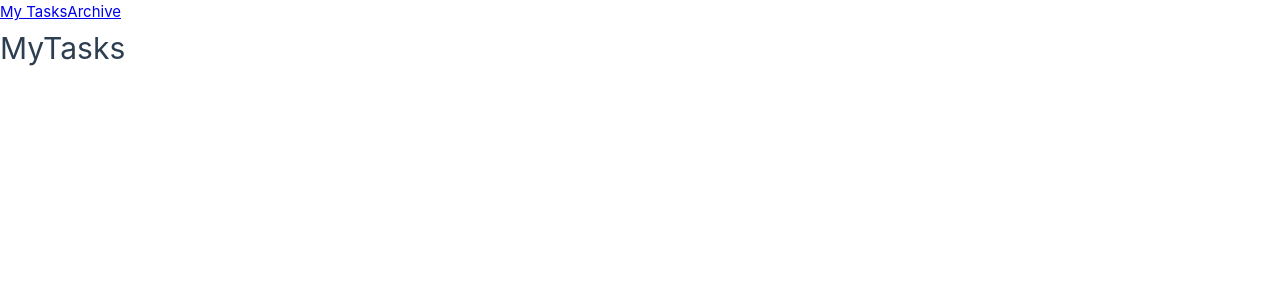
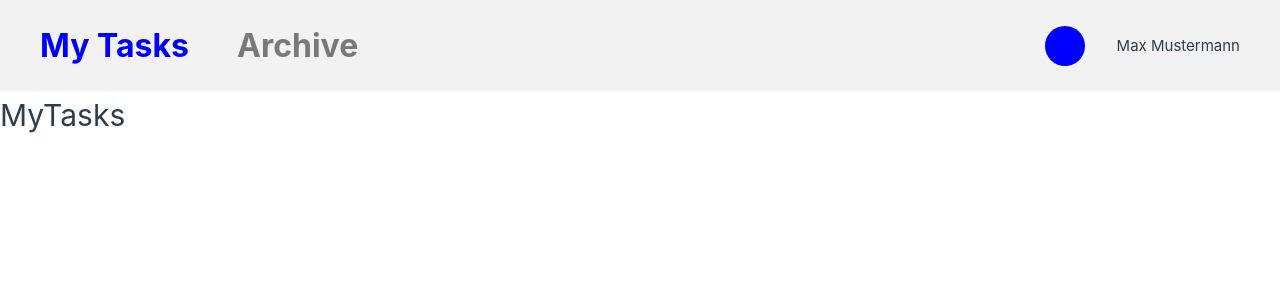
Before and after one commit to jpfuhl/vue-todo-list, a Vue app: page / in a window 1280 px wide. Shown: the top 300 px of the page. Built offline with nearby package versions, Linux system fonts and the light colour scheme.

Commit message:
implemented basic navbar

```diff
--- a/src/components/Navbar.vue
+++ b/src/components/Navbar.vue
@@ -1,16 +1,70 @@
 <script setup lang="ts">
-import { RouterLink } from 'vue-router';
+import { RouterLink } from "vue-router";
+
+const user = {
+  name: "Max Mustermann",
+  initials: "M. M.",
+};
+
 
 </script>
 
 <template>
   <header>
     <nav>
-      <RouterLink to="/">My Tasks</RouterLink>
-      <RouterLink to="/archive">Archive</RouterLink>
+      <div class="nav-link-container">
+        <RouterLink class="nav-link" to="/">My Tasks</RouterLink>
+        <RouterLink class="nav-link" to="/archive">Archive</RouterLink>
+      </div>
+      <div class="user-container">
+        <div class="circle"></div>
+        <p>{{ user.name }}</p>
+        <!-- <p>M. M.</p> -->
+      </div>
     </nav>
   </header>
 </template>
 
 <style scoped>
+nav {
+  display: flex;
+  justify-content: space-between;
+  align-items: center;
+  padding: 20px 40px;
+  background-color: #f2f2f2;
+}
+
+.nav-link-container {
+  display: flex;
+  gap: 3rem;
+}
+
+.nav-link {
+  font-size: 2rem;
+  font-weight: bold;
+  text-decoration: none;
+  color: rgb(0, 0, 0, 0.5);
+  transition: color 0.3s ease-in-out;
+}
+
+.nav-link:hover {
+  color: blue;
+}
+
+.nav-link-active {
+  color: blue;
+}
+
+.user-container {
+  display: flex;
+  gap: 2rem;
+  align-items: center;
+}
+
+.circle {
+  width: 40px;
+  height: 40px;
+  border-radius: 50%;
+  background-color: blue;
+}
 </style>
--- a/src/router/index.ts
+++ b/src/router/index.ts
@@ -13,7 +13,8 @@ const router = createRouter({
       name: 'archive',
       component: () => import('../views/ArchiveView.vue')
     },
-  ]
+  ],
+  linkActiveClass: 'nav-link-active',
 })
 
 export default router
```
